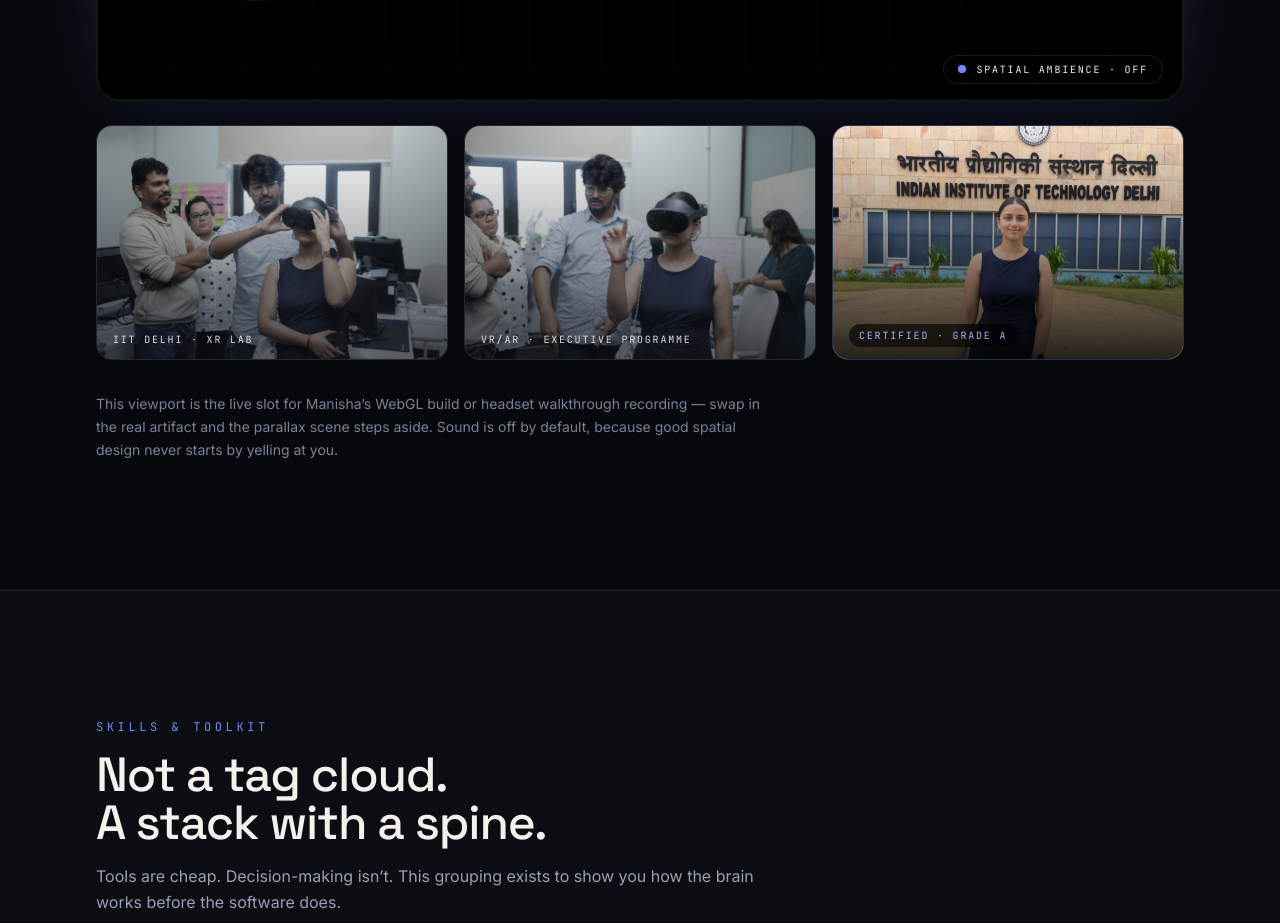
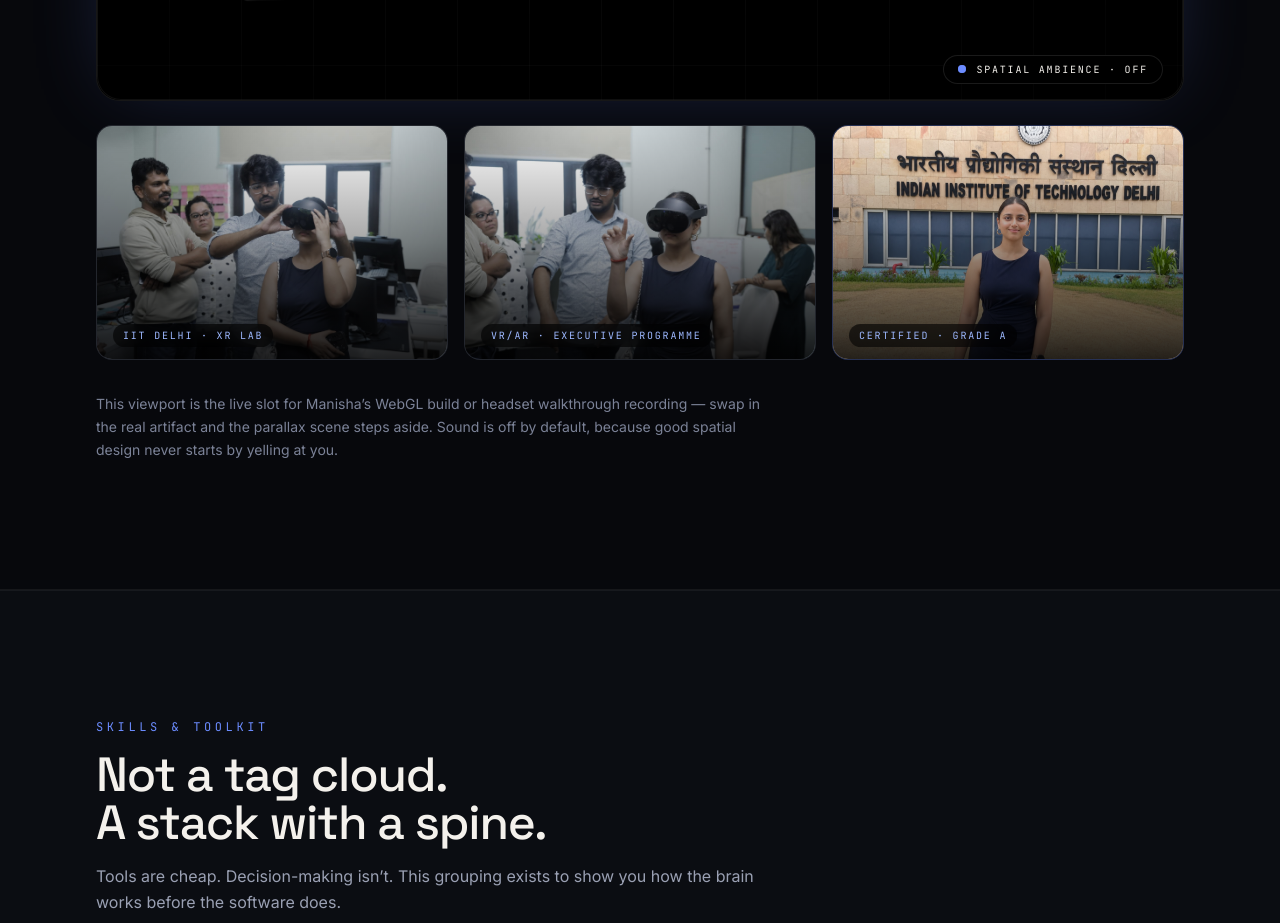
Before and after one commit to manishasharma1998/Portfolio, a Next.js app: page / in a window 1280 px wide. Shown: the part 3693-4616 px from the top of the page. Built offline with nearby package versions, Linux system fonts and the light colour scheme.

Commit message:
XR: unify caption treatment on all three images (scrim + chip)

```diff
--- a/src/components/xr-playground.tsx
+++ b/src/components/xr-playground.tsx
@@ -271,8 +271,8 @@
                   sizes="(max-width: 768px) 100vw, 33vw"
                   className="object-cover"
                 />
-                <div className="absolute inset-0 bg-gradient-to-t from-ink-900/60 to-transparent" />
-                <p className="absolute bottom-3 left-4 font-mono text-[10px] tracking-[0.18em] text-bone-100/90 uppercase">
+                <div className="absolute inset-0 bg-gradient-to-t from-black/85 via-black/35 to-transparent" />
+                <p className="absolute bottom-3 left-4 rounded-full bg-black/60 px-2.5 py-1 font-mono text-[10px] tracking-[0.18em] text-lens-300 uppercase backdrop-blur-sm">
                   IIT Delhi · XR lab
                 </p>
               </div>
@@ -286,8 +286,8 @@
                   sizes="(max-width: 768px) 100vw, 33vw"
                   className="object-cover"
                 />
-                <div className="absolute inset-0 bg-gradient-to-t from-ink-900/60 to-transparent" />
-                <p className="absolute bottom-3 left-4 font-mono text-[10px] tracking-[0.18em] text-bone-100/90 uppercase">
+                <div className="absolute inset-0 bg-gradient-to-t from-black/85 via-black/35 to-transparent" />
+                <p className="absolute bottom-3 left-4 rounded-full bg-black/60 px-2.5 py-1 font-mono text-[10px] tracking-[0.18em] text-lens-300 uppercase backdrop-blur-sm">
                   VR/AR · Executive Programme
                 </p>
               </div>
```
